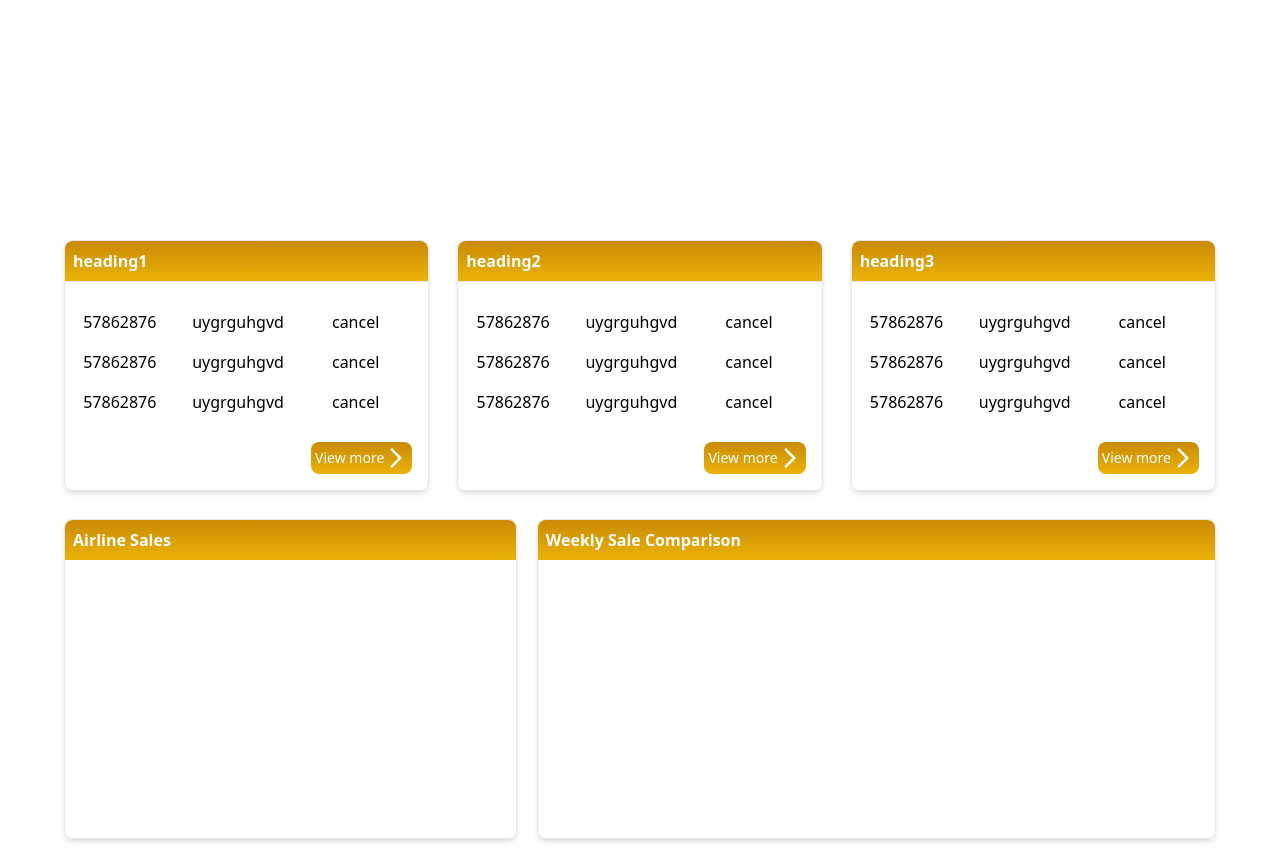
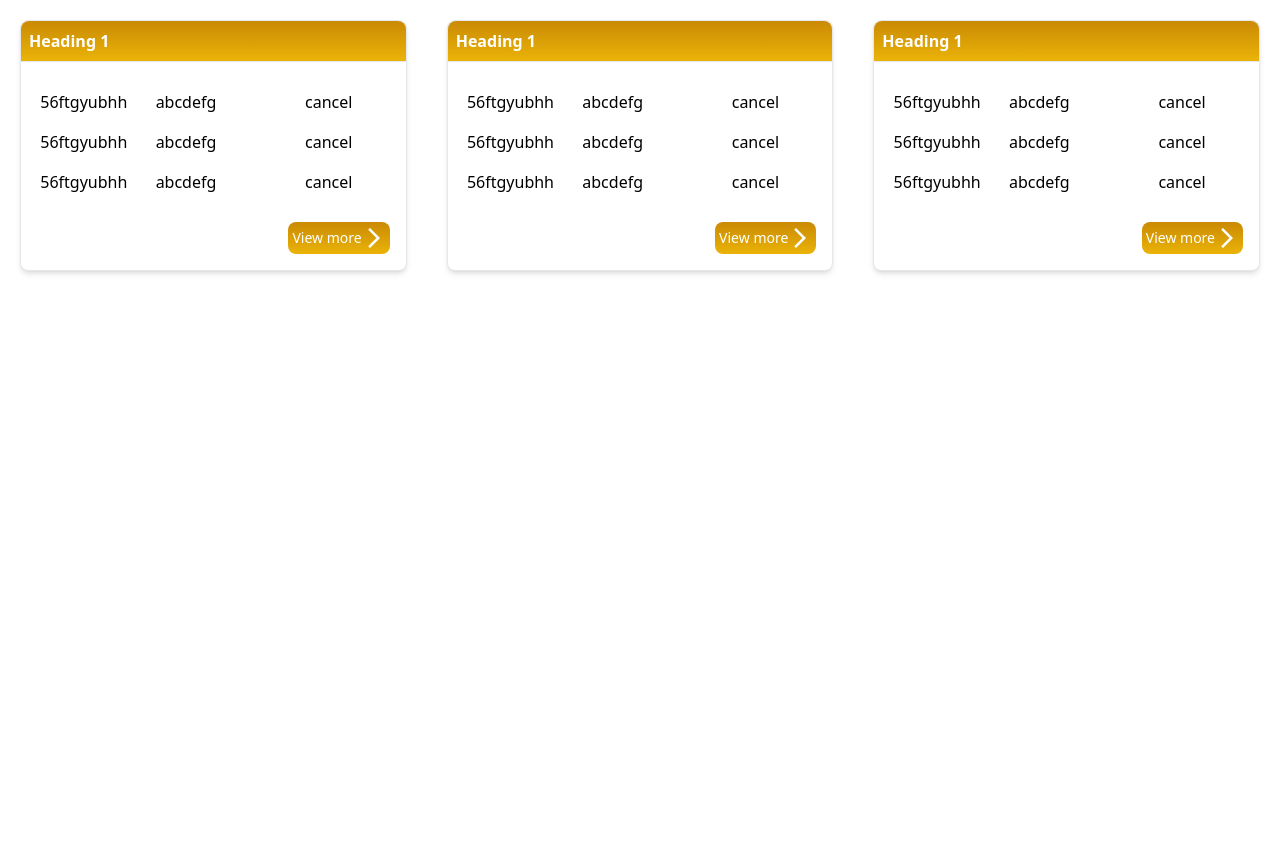
Before and after one commit to ahmedskandar/muit, a Next.js app: page / in a window 1280 px wide. After the commit the page ends 800 px from the top, so only its background shows below. Built offline with nearby package versions, Linux system fonts and the light colour scheme.

Commit message:
Finally!

```diff
--- /dev/null
+++ b/components/golden ring components/DashboardData2.tsx
@@ -0,0 +1,74 @@
+import React from "react";
+import { DragDropContext, Droppable, Draggable } from "react-beautiful-dnd";
+import InfoCard2 from "./InfoCard2";
+
+const DashboardData2 = () => {
+  const lists = [
+    {
+      id: 1,
+      heading: "heading1",
+      rows: [
+        { text1: "57862876", text2: "uygrguhgvd", text3: "cancel" },
+        { text1: "57862876", text2: "uygrguhgvd", text3: "cancel" },
+        { text1: "57862876", text2: "uygrguhgvd", text3: "cancel" },
+      ],
+    },
+    {
+      id: 2,
+      heading: "heading2",
+      rows: [
+        { text1: "57862876", text2: "uygrguhgvd", text3: "cancel" },
+        { text1: "57862876", text2: "uygrguhgvd", text3: "cancel" },
+        { text1: "57862876", text2: "uygrguhgvd", text3: "cancel" },
+      ],
+    },
+    {
+      id: 3,
+      heading: "heading3",
+      rows: [
+        { text1: "57862876", text2: "uygrguhgvd", text3: "cancel" },
+        { text1: "57862876", text2: "uygrguhgvd", text3: "cancel" },
+        { text1: "57862876", text2: "uygrguhgvd", text3: "cancel" },
+      ],
+    },
+  ];
+
+  return (
+    <div>
+      <DragDropContext>
+        <Droppable direction="row" droppableId="characters">
+          {(provided) => (
+            <ul
+              {...provided.droppableProps}
+              ref={provided.innerRef}
+              className="flex flex-row w-full"
+            >
+              {lists.map((list, index) => {
+                return (
+                  <Draggable
+                    key={list.id}
+                    draggableId={list.id.toString()}
+                    index={index}
+                  >
+                    {(provided) => (
+                      <div className="w-full m-5"
+                        {...provided.dragHandleProps}
+                        {...provided.draggableProps}
+                        ref={provided.innerRef}
+                      >
+                        <InfoCard2 />
+                      </div>
+                    )}
+                  </Draggable>
+                );
+              })}
+              {provided.placeholder}
+            </ul>
+          )}
+        </Droppable>
+      </DragDropContext>
+    </div>
+  );
+};
+
+export default DashboardData2;
--- a/components/golden ring components/InfoCard.tsx
+++ b/components/golden ring components/InfoCard.tsx
@@ -4,9 +4,9 @@ import React from 'react'
 
 
 
-const InfoCard: React.FC = React.forwardRef(({ list }: any, ref: any) => {
+const InfoCard: React.FC = ({ list }: any) => {
   return (
-    <div ref={ref} className="shadow-md border rounded-lg text-left w-full hover:shadow-lg hover:scale-105 duration-200">
+    <div  className="bg-white shadow-md border rounded-lg text-left w-full hover:shadow-lg hover:scale-105 duration-200">
       <div
         className="p-2 font-bold text-white bg-gradient-to-b from-yellow-600 to-yellow-500
        rounded-t-lg flex items-center gap-4"
@@ -39,6 +39,6 @@ const InfoCard: React.FC = React.forwardRef(({ list }: any, ref: any) => {
       </div>
     </div>
   );
-});
+};
 
 export default InfoCard;
--- /dev/null
+++ b/components/golden ring components/InfoCard2.tsx
@@ -0,0 +1,48 @@
+import React from 'react'
+import ArrowForwardIosIcon from "@mui/icons-material/ArrowForwardIos";
+
+
+const InfoCard2 = () => {
+  return (
+    <div className="bg-white shadow-md border rounded-lg text-left w-full hover:shadow-lg hover:scale-105 duration-200">
+      <div
+        className="p-2 font-bold text-white bg-gradient-to-b from-yellow-600 to-yellow-500
+       rounded-t-lg flex items-center gap-4"
+      >
+        <h2>Heading 1</h2>
+        {/* <button>
+          <NotificationsIcon />
+          <sup className=" bg-red-500 rounded-full px-1 -ml-2.5">1</sup>
+        </button> */}
+      </div>
+      <hr className="bg-black" />
+      <table className="w-[90%] my-5 mx-auto">
+        <tbody>
+              <tr className="h-10">
+                <td className="w-1/3">56ftgyubhh</td>
+                <td className="w-1/3">abcdefg</td>
+                <td className="w-1/3 text-center">cancel</td>
+              </tr>
+              <tr className="h-10">
+                <td className="w-1/3">56ftgyubhh</td>
+                <td className="w-1/3">abcdefg</td>
+                <td className="w-1/3 text-center">cancel</td>
+              </tr>
+              <tr className="h-10">
+                <td className="w-1/3">56ftgyubhh</td>
+                <td className="w-1/3">abcdefg</td>
+                <td className="w-1/3 text-center">cancel</td>
+              </tr>
+        </tbody>
+      </table>
+      <div className="flex justify-end text-sm mr-4 mb-4">
+        <button className="bg-gradient-to-b from-yellow-600 to-yellow-500 flex items-center p-1 rounded-lg text-white ">
+          View more
+          <ArrowForwardIosIcon className="text-sm" />
+        </button>
+      </div>
+    </div>
+  );
+}
+
+export default InfoCard2
--- a/components/golden ring components/Test.tsx
+++ b/components/golden ring components/Test.tsx
@@ -31,7 +31,7 @@ function Test() {
       {/*Area which drag grop occurs*/}
       <DragDropContext onDragEnd={handleDragEnd}>
         {/*Area that can be dropped into*/}
-        {winReady ? <Droppable droppableId="list">
+        {winReady ? <Droppable direction="horizontal" droppableId="list">
           {/*List*/}
           {(provided) => (
             <ul
--- /dev/null
+++ b/components/golden ring components/Test2.tsx
@@ -0,0 +1,56 @@
+import React from "react";
+import { DragDropContext, Droppable, Draggable } from "react-beautiful-dnd";
+
+const Test2: React.FC = () => {
+  const finalSpaceCharacters = [
+    {
+      id: "gary",
+      name: "Gary Goodspeed",
+    },
+    {
+      id: "cato",
+      name: "Little Cato",
+    },
+    {
+      id: "kvn",
+      name: "KVN",
+    },
+  ];
+
+  return (
+    <div className="flex flex-col items-center gap-5 mt-5">
+      <h1>Final Space Characters</h1>
+      <DragDropContext>
+        <Droppable direction="row" droppableId="characters">
+          {(provided) => (
+            <ul
+              {...provided.droppableProps}
+              ref={provided.innerRef}
+              className="flex flex-row  bg-purple-400 p-5"
+            >
+              {finalSpaceCharacters.map(({ id, name }, index) => {
+                return (
+                  <Draggable key={id} draggableId={id} index={index}>
+                    {(provided) => (
+                      <li
+                        {...provided.dragHandleProps}
+                        {...provided.draggableProps}
+                        ref={provided.innerRef}
+                        className="bg-gray-400 p-4 rounded m-2"
+                      >
+                        <div>{name}</div>
+                      </li>
+                    )}
+                  </Draggable>
+                );
+              })}
+              {provided.placeholder}
+            </ul>
+          )}
+        </Droppable>
+      </DragDropContext>
+    </div>
+  );
+};
+
+export default Test2;
--- a/components/golden ring components/dashboardData.tsx
+++ b/components/golden ring components/dashboardData.tsx
@@ -59,12 +59,12 @@ const DashboardData = () => {
         onDragUpdate={onDragUpdate}
       >
         {winReady ? (
-          <Droppable droppableId="row">
+          <Droppable direction="horizontal" droppableId="row">
             {(droppableProvided) => (
               <section
                 {...droppableProvided.droppableProps}
                 ref={droppableProvided.innerRef}
-                className="flex flex-col gap-5 lg:flex-row lg:justify-between xl:gap-7"
+                className="flex flex-col lg:flex-row lg:justify-between"
               >
                 {lists.map((list, index) => (
                   <Draggable
@@ -74,7 +74,7 @@ const DashboardData = () => {
                   >
                     {(draggableProvided, draggableSnapshot) => (
                       <div
-                      className="w-full"
+                        className="w-[300px] m-2"
                         {...draggableProvided.dragHandleProps}
                         {...draggableProvided.draggableProps}
                         ref={draggableProvided.innerRef}
--- a/pages/index.tsx
+++ b/pages/index.tsx
@@ -1,9 +1,12 @@
 import DietNewsletter from "../components/DietNewsletter";
 import DashboardData from "../components/golden ring components/dashboardData";
 import Test from "../components/golden ring components/Test";
+import Test2 from "../components/golden ring components/Test2";
+import Test3 from "../components/golden ring components/InfoCard2";
 import Headphones from "../components/Headphones";
 import Homepage from "../components/Homepage";
 import PricingCard from "../components/PricingCard";
+import DashboardData2 from "../components/golden ring components/DashboardData2";
 
 const HomePage = () => {
   return (
@@ -18,8 +21,11 @@ const HomePage = () => {
     // </div>
     // <Headphones/>
     // <Homepage />
-    <DashboardData />
+    // <DashboardData />
     // <Test />
+    // <Test2 />
+    // <Test3 />
+    <DashboardData2 />
   );
 };
 
```
